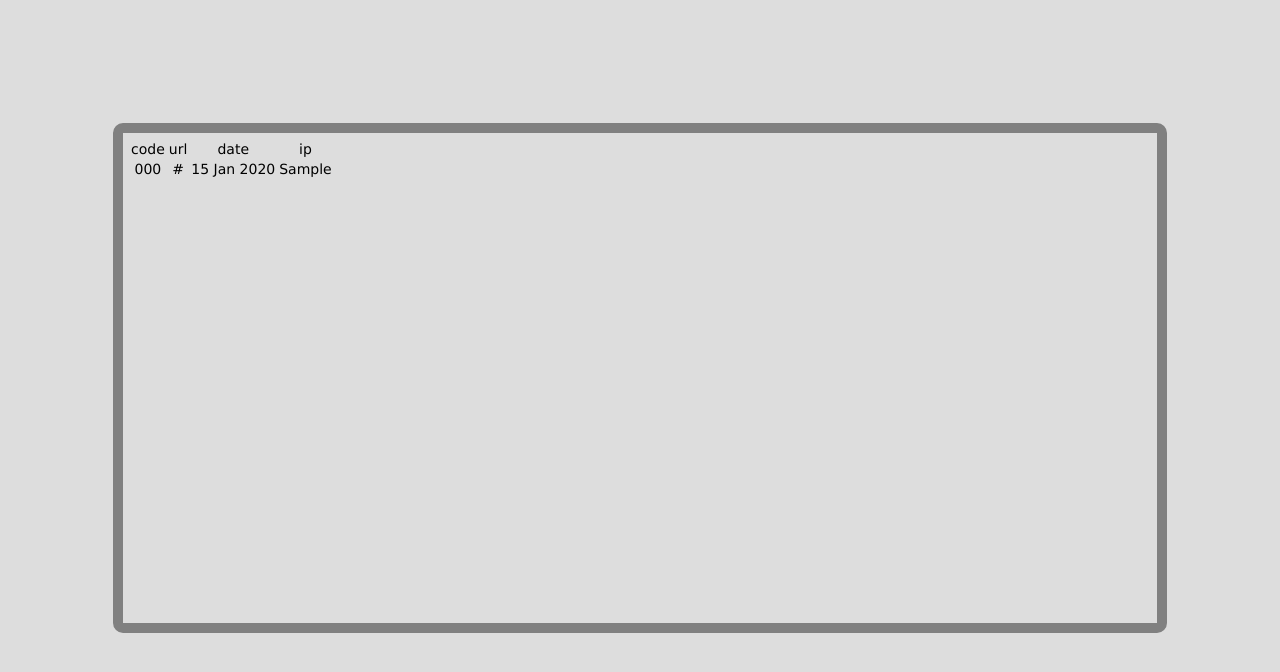
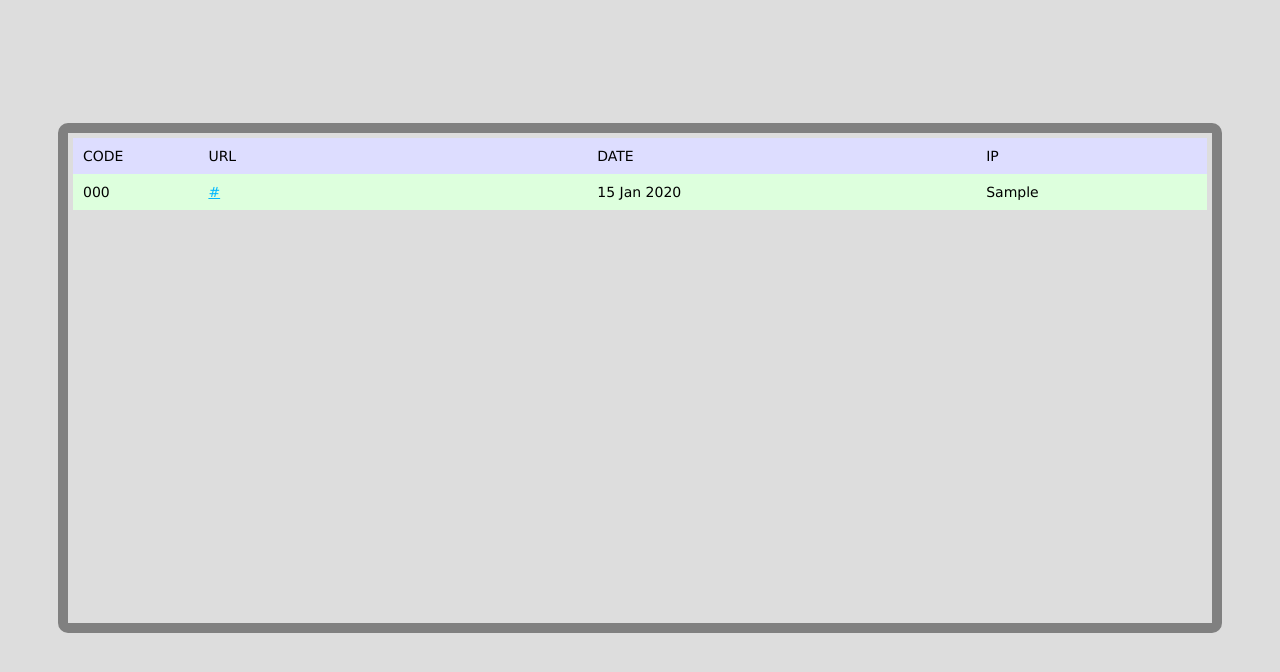
Before and after one commit to simbafs/aurl, a Node project: template views/admin.ejs in a window 1280 px wide. Shown: the top 672 px of the page. Run offline with Node 20 templates, Linux system fonts and the light colour scheme; the template is opened without the code that fills it: most values are stand-ins (such as "Sample title", 1, 10 or a date in 2020).

Commit message:
prettify admin

```diff
--- a/views/admin.ejs
+++ b/views/admin.ejs
@@ -10,26 +10,61 @@
 	overflow-y: auto;
 	padding: 5px;
 }
+
+#content, #around{
+	width: 100%;
+	text-align: start;
+}
+
+.row {
+	display: flex;
+	flex-direction: row;
+}
+
+.row div {
+	overflow-x: auto;
+	margin: 10px;
+}
+
+.code {
+	width: 10%;
+}
+
+.url, .date {
+	width: 35%;
+}
+
+.ip {
+	width: 20%
+}
+
+.row {
+	background-color: #ddddff;
+}
+
+.row:nth-child(even) {
+	background-color: #ddffdd;
+}
 </style>
 	</head>
 	<body>
-		<div id="content" nclass="center">
-			<table>
-				<tr>
-					<td>code</td>
-					<td>url</td>
-					<td>date</td>
-					<td>ip</td>
-				</tr>
+		<div id="content" class="center">
+			<div id="around">
+				<div class="row">
+					<div class="code">CODE</div>
+					<div class="url">URL</div>
+					<div class="date">DATE</div>
+					<div class="ip">IP</div>
+				</div>
 				<% for(var i of records){ %>
-					<tr>
-						<td><%= i.code %></td>
-						<td><%= i.url %></td>
-						<td><%= i.date %></td>
-						<td><%= i.up %></td>
-					</td>
+				<div class="row">
+					<div class="code"><%= i.code %></div>
+					<div class="url"><a href="<%= i.url %>"><%= i.url %></a></div>
+					<div class="date"><%= i.date %></div>
+					<div class="ip"><%= i.ip %></div>
+				</div>
 				<% } %>
-			</table>
+			</div>
 		</div>
 	</body>
 </html>
```
